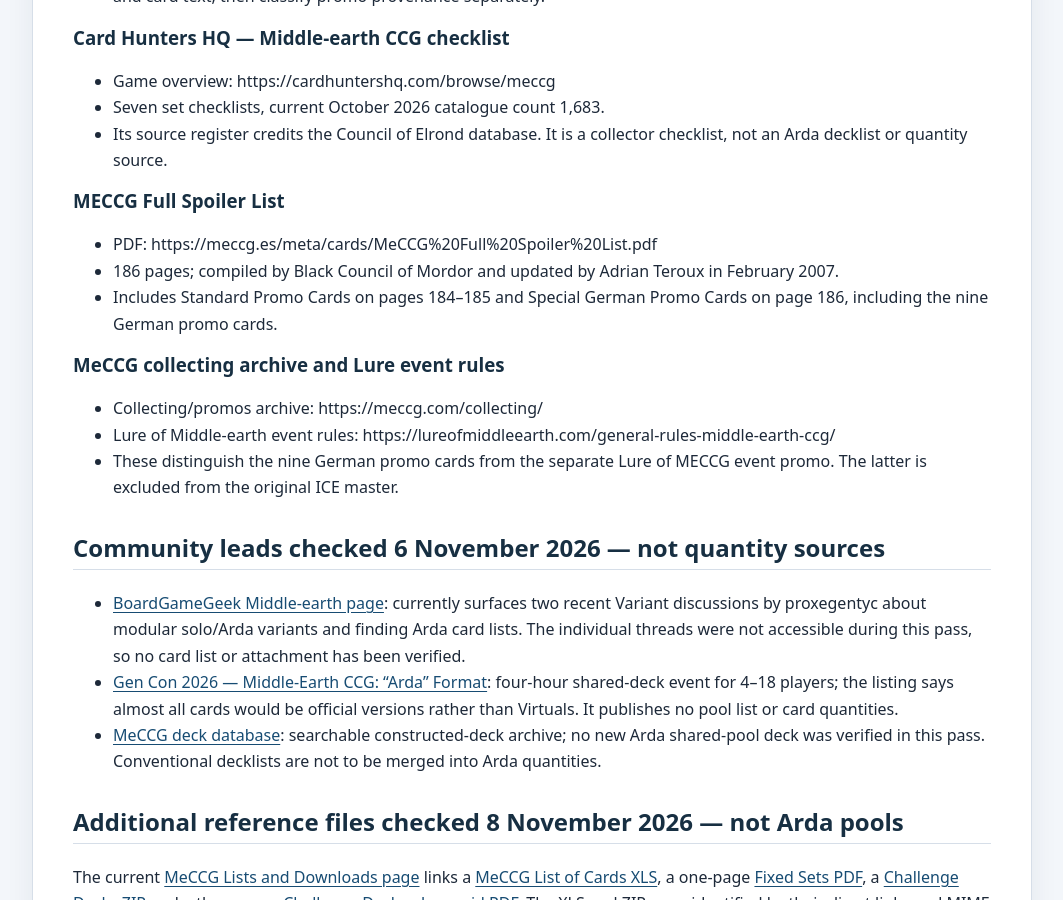
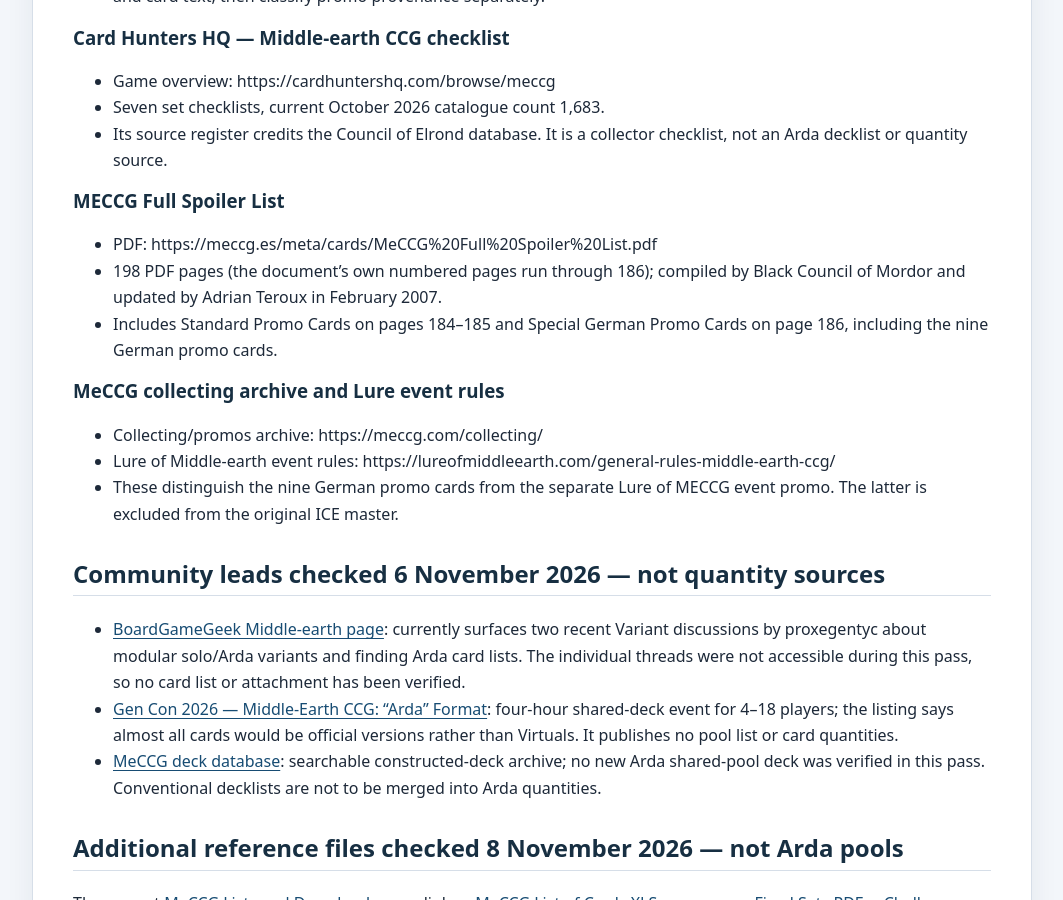
Before and after one commit to JamSpot/meccg-arda-master-database, a Jekyll site: the page built from docs/sources.md, in a window 1280 px wide and 900 px high, scrolled down 10438 px. Shown: the whole window, without its empty margins (108-1171 px from the left). Built offline with Jekyll 4.4.1, drawn with Linux system fonts in a browser that asks for light colours; our own code applies the rules of GitHub Pages for plain Markdown files.

Commit message:
Correct Full Spoiler PDF page count

```diff
--- a/docs/sources.md
+++ b/docs/sources.md
@@ -258,7 +258,7 @@ The [metw.net cardlists](https://metw.net/) give the base counts for all seven e
 
 ### MECCG Full Spoiler List
 - PDF: https://meccg.es/meta/cards/MeCCG%20Full%20Spoiler%20List.pdf
-- 186 pages; compiled by Black Council of Mordor and updated by Adrian Teroux in February 2007.
+- 198 PDF pages (the document's own numbered pages run through 186); compiled by Black Council of Mordor and updated by Adrian Teroux in February 2007.
 - Includes Standard Promo Cards on pages 184–185 and Special German Promo Cards on page 186, including the nine German promo cards.
 
 ### MeCCG collecting archive and Lure event rules
```
